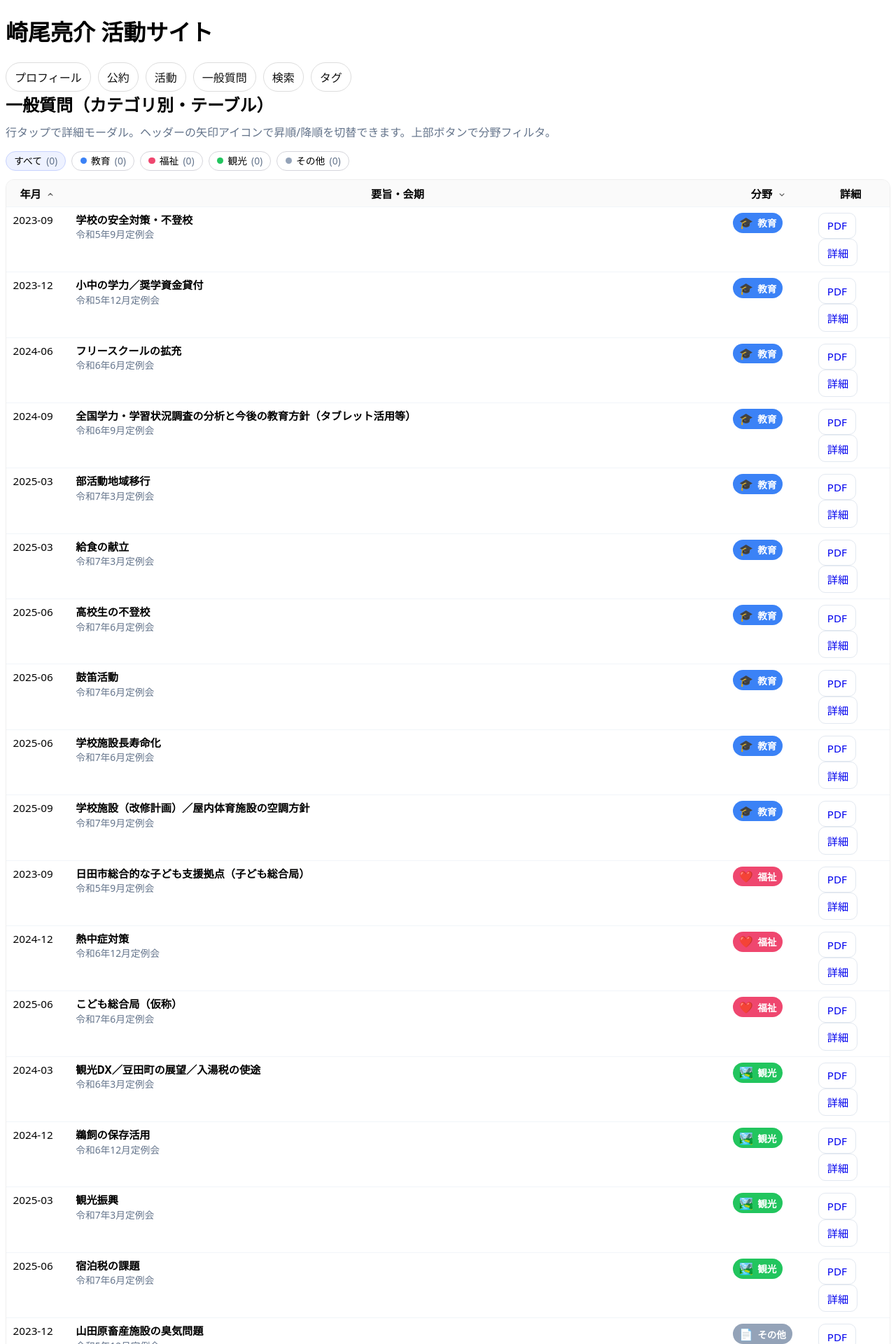
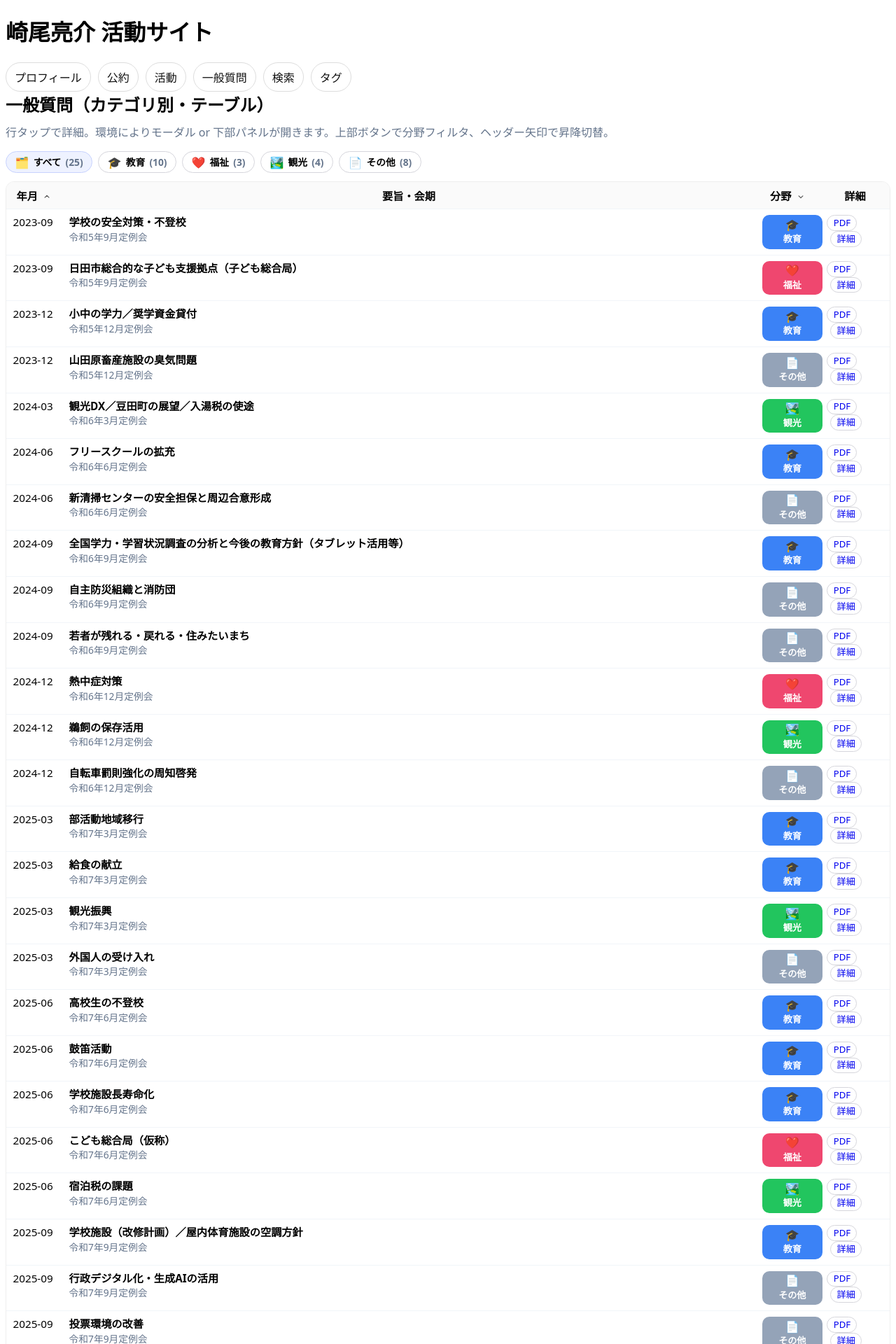
Before and after one commit to sakioryousuke-eng/activity-site, a Jekyll site: the page built from pages/matrix.html, in a window 1280 px wide. Shown: the top 1920 px of the page at 70% size. Built offline with Jekyll 4.4.1, drawn with Linux system fonts in a browser that asks for light colours; some of the changed text lies outside the part shown.

Commit message:
Update matrix.html

```diff
--- a/pages/matrix.html
+++ b/pages/matrix.html
@@ -5,7 +5,7 @@ permalink: /pages/matrix.html
 ---
 
 <h2 style="margin:0 0 10px;">一般質問（カテゴリ別・テーブル）</h2>
-<p class="muted" style="margin:6px 0 16px;">行タップで詳細モーダル。ヘッダーの矢印アイコンで昇順/降順を切替できます。上部ボタンで分野フィルタ。</p>
+<p class="muted" style="margin:6px 0 16px;">行タップで詳細。環境によりモーダル or 下部パネルが開きます。上部ボタンで分野フィルタ、ヘッダー矢印で昇降切替。</p>
 
 <style>
 body, h1, h2, h3, p, td, th, button, a {
@@ -18,10 +18,10 @@ table.matrix{width:100%;border-collapse:collapse;font-size:.95rem;table-layout:f
 .matrix tbody tr:hover{background:#fcfcff}
 .muted{color:#64748b}
 
-/* 列幅（要旨を最大化） */
-.col-month{width:5.6rem}
-.col-cat{width:7.6rem}
-.col-act{width:7.0rem}
+/* 列幅：要旨を広く、月/分野/操作は省スペース */
+.col-month{width:5.0rem}
+.col-cat{width:5.8rem}
+.col-act{width:6.2rem}
 
 /* 要旨表示 */
 .cell-title{font-weight:700;line-height:1.35;overflow:hidden;text-overflow:ellipsis;display:-webkit-box;-webkit-line-clamp:2;-webkit-box-orient:vertical}
@@ -39,24 +39,25 @@ table.matrix{width:100%;border-collapse:collapse;font-size:.95rem;table-layout:f
 [aria-sort="descending"] .chev{transform:rotate(0deg)}
 .sort-btn:hover .chev{opacity:1}
 
-/* フィルタボタン行 */
-.filter-bar{
-  display:flex;flex-wrap:wrap;gap:8px;align-items:center;margin:10px 0 12px;
-}
+/* フィルタボタン行（活動ページ風：色＋アイコン＋件数） */
+.filter-bar{display:flex;flex-wrap:wrap;gap:8px;align-items:center;margin:10px 0 12px;}
 .filter-btn{
   display:inline-flex;align-items:center;gap:.45em;
-  padding:.38rem .7rem;border:1px solid #d6d6dc;border-radius:999px;background:#fff;cursor:pointer;
-  font-size:.86rem;line-height:1;text-decoration:none;
+  padding:.42rem .78rem;border:1px solid #d6d6dc;border-radius:999px;background:#fff;cursor:pointer;
+  font-size:.86rem;line-height:1;text-decoration:none;font-weight:700;
 }
 .filter-btn[aria-pressed="true"]{background:#eef2ff;border-color:#c7d2fe}
-.filter-dot{width:.58rem;height:.58rem;border-radius:999px;display:inline-block}
-.dot-edu{background:#3b82f6}.dot-wel{background:#ef476f}.dot-tour{background:#22c55e}.dot-oth{background:#94a3b8}
-.count{color:#64748b;font-variant-numeric:tabular-nums}
+.count{color:#64748b;font-variant-numeric:tabular-nums;font-weight:600}
+.ficon{font-size:1rem;line-height:1}
+.fb-edu .ficon{color:#3b82f6}
+.fb-wel .ficon{color:#ef476f}
+.fb-tour .ficon{color:#22c55e}
+.fb-oth .ficon{color:#94a3b8}
 
-/* 🎨 分野バッジ（アイコン＋色付きピル） */
+/* 分野ピル（テーブル内）を縦配置にして省スペース */
 .cat-pill{
-  display:inline-flex;align-items:center;gap:.4rem;
-  padding:.28rem .55rem;border-radius:999px;font-size:.85rem;font-weight:700;color:#fff;
+  display:inline-flex;flex-direction:column;align-items:center;gap:.15rem;
+  padding:.35rem .4rem;border-radius:10px;font-size:.82rem;font-weight:800;color:#fff;min-width:4.6rem;
 }
 .cat-pill .icon{font-size:1rem;line-height:1}
 .cat-edu{background:#3b82f6}   /* 教育：青 */
@@ -64,24 +65,37 @@ table.matrix{width:100%;border-collapse:collapse;font-size:.95rem;table-layout:f
 .cat-tour{background:#22c55e}  /* 観光：緑 */
 .cat-oth{background:#94a3b8}   /* その他：グレー */
 
-/* SP微調整 */
-@media(max-width:840px){.col-month{width:5.2rem}.col-cat{width:7.0rem}.col-act{width:6.6rem}}
-@media(max-width:480px){.col-month{width:4.9rem}.col-cat{width:6.6rem}.col-act{width:6.2rem}.cell-session{display:none}}
+/* 操作ボタン */
+.btn{display:inline-flex;align-items:center;gap:.3em;padding:.24rem .52rem;border:1px solid #d6d6dc;border-radius:999px;background:#fff;text-decoration:none;font-size:.82rem;line-height:1;white-space:nowrap}
+.btn:hover{background:#f5f7ff}
+.btn + .btn{margin-left:.3rem}
+
+/* 下部詳細パネル（モーダル非対応向けフォールバック） */
+#detailPanel{display:none;border:1px solid #eee;border-radius:12px;background:#fff;margin:14px 0;padding:.8rem 1rem}
+#detailPanel.active{display:block}
+#detailPanel h3{margin:.2rem 0 .4rem;font-size:1.05rem}
+#detailPanel .meta{color:#475569;font-size:.92rem;margin:.15rem 0}
+
+@media(max-width:840px){.col-month{width:4.8rem}.col-cat{width:5.6rem}.col-act{width:6.0rem}}
+@media(max-width:480px){.col-month{width:4.6rem}.col-cat{width:5.4rem}.col-act{width:5.8rem}.cell-session{display:none}}
 </style>
 
-<!-- ▼ 分野フィルタボタン -->
+<!-- ▼ 分野フィルタ（アイコン＋色、件数表示あり） -->
 <div class="filter-bar" id="filterBar" aria-label="分野フィルタ">
-  <button class="filter-btn" data-cat="ALL" aria-pressed="true"><span>すべて</span> <span class="count" id="cnt-all">(0)</span></button>
-  <button class="filter-btn" data-cat="教育"><span class="filter-dot dot-edu"></span><span>教育</span> <span class="count" id="cnt-教育">(0)</span></button>
-  <button class="filter-btn" data-cat="福祉"><span class="filter-dot dot-wel"></span><span>福祉</span> <span class="count" id="cnt-福祉">(0)</span></button>
-  <button class="filter-btn" data-cat="観光"><span class="filter-dot dot-tour"></span><span>観光</span> <span class="count" id="cnt-観光">(0)</span></button>
-  <button class="filter-btn" data-cat="その他"><span class="filter-dot dot-oth"></span><span>その他</span> <span class="count" id="cnt-その他">(0)</span></button>
+  <button class="filter-btn fb-all" data-cat="ALL" aria-pressed="true"><span class="ficon">🗂️</span><span>すべて</span> <span class="count" id="cnt-all">(0)</span></button>
+  <button class="filter-btn fb-edu" data-cat="教育"><span class="ficon">🎓</span><span>教育</span> <span class="count" id="cnt-教育">(0)</span></button>
+  <button class="filter-btn fb-wel" data-cat="福祉"><span class="ficon">❤️</span><span>福祉</span> <span class="count" id="cnt-福祉">(0)</span></button>
+  <button class="filter-btn fb-tour" data-cat="観光"><span class="ficon">🏞️</span><span>観光</span> <span class="count" id="cnt-観光">(0)</span></button>
+  <button class="filter-btn fb-oth" data-cat="その他"><span class="ficon">📄</span><span>その他</span> <span class="count" id="cnt-その他">(0)</span></button>
 </div>
 
 <div class="matrix-wrap">
   <table class="matrix" id="matrixTable">
     <colgroup>
-      <col class="col-month"><col><!-- 要旨（広い） --><col class="col-cat"><col class="col-act">
+      <col class="col-month"><!-- 月 -->
+      <col><!-- 要旨（広い） -->
+      <col class="col-cat"><!-- 分野 -->
+      <col class="col-act"><!-- 操作 -->
     </colgroup>
     <thead>
       <tr>
@@ -129,9 +143,10 @@ table.matrix{width:100%;border-collapse:collapse;font-size:.95rem;table-layout:f
             <div class="cell-session">{{ s.session }}</div>
           </td>
           <td>
-            <!-- 🎨 アイコン＋色付きピル -->
+            <!-- 🎨 縦並びの分野ピル -->
             <span class="cat-pill cat-{{ catkey | strip }}" title="{{ catlabel | strip }}">
-              <span class="icon">{{ caticon }}</span>{{ catlabel | strip }}
+              <span class="icon">{{ caticon }}</span>
+              <span>{{ catlabel | strip }}</span>
             </span>
           </td>
           <td>
@@ -139,6 +154,7 @@ table.matrix{width:100%;border-collapse:collapse;font-size:.95rem;table-layout:f
               {% if s.pdf %}
                 <a class="btn pdf-link" href="{{ s.pdf | relative_url }}" data-modal="pdf" data-title="{{ s.text }}">PDF</a>
               {% endif %}
+              <!-- 詳細はハッシュ＋JSでモーダル/パネルを開く -->
               <a class="btn ghost detail-link" href="#">詳細</a>
             </div>
           </td>
@@ -148,7 +164,7 @@ table.matrix{width:100%;border-collapse:collapse;font-size:.95rem;table-layout:f
   </table>
 </div>
 
-<!-- 詳細モーダル -->
+<!-- 詳細モーダル（対応環境） -->
 <dialog id="detailModal" aria-label="質問の詳細">
   <div style="display:flex;justify-content:space-between;align-items:center;padding:.7rem .9rem;border-bottom:1px solid #eee">
     <strong id="detailTitle"></strong>
@@ -162,6 +178,15 @@ table.matrix{width:100%;border-collapse:collapse;font-size:.95rem;table-layout:f
   </div>
 </dialog>
 
+<!-- フォールバック詳細パネル（モーダル非対応/失敗時に使用） -->
+<section id="detailPanel" aria-live="polite">
+  <h3 id="dpTitle"></h3>
+  <p class="meta"><strong>会期:</strong> <span id="dpSession"></span></p>
+  <p class="meta"><strong>年月:</strong> <span id="dpMonth"></span>　<strong>分野:</strong> <span id="dpCat"></span></p>
+  <div id="dpRelated"></div>
+  <div id="dpPDF" style="margin-top:.6rem;"></div>
+</section>
+
 {% raw %}
 <script>
 document.addEventListener('DOMContentLoaded',()=>{
@@ -208,7 +245,7 @@ document.addEventListener('DOMContentLoaded',()=>{
     return slugify(`${tr.dataset.cat}-${tr.dataset['monthIso']}-${tr.dataset.title}`);
   }
 
-  // 「詳細」リンク → #k=... & モーダル
+  // 「詳細」リンク/行クリック → モーダル or パネル
   allRows.forEach(tr=>{
     const key = keyOfRow(tr);
     tr.dataset.key = key;
@@ -223,7 +260,6 @@ document.addEventListener('DOMContentLoaded',()=>{
     }
   });
 
-  // 行本体クリックでもモーダル
   tbody.addEventListener('click',(e)=>{
     const row=e.target.closest('tr.row'); if(!row) return;
     if(e.target.closest('a,button,[data-modal]')) return;
@@ -233,24 +269,54 @@ document.addEventListener('DOMContentLoaded',()=>{
   });
 
   function openDetail(row){
-    document.getElementById('detailTitle').textContent = row.dataset.title || '';
-    document.getElementById('detailSession').textContent = row.dataset.session || '';
-    document.getElementById('detailMonth').textContent = row.dataset['monthIso'] || '';
-    document.getElementById('detailCat').textContent = row.dataset.cat || '';
+    const title = row.dataset.title || '';
+    const session = row.dataset.session || '';
+    const month = row.dataset['monthIso'] || '';
+    const cat = row.dataset.cat || '';
     const rel = JSON.parse(row.dataset.related || '[]');
+    const pdf = row.dataset.pdf || '';
+
+    // モーダル側
+    if(document.getElementById('detailTitle')){
+      document.getElementById('detailTitle').textContent = title;
+      document.getElementById('detailSession').textContent = session;
+      document.getElementById('detailMonth').textContent = month;
+      document.getElementById('detailCat').textContent = cat;
       document.getElementById('detailRelated').innerHTML = rel.length
         ? '<strong>類似議員</strong><ul style="margin:.4rem 0 .2rem 1.1rem;">' +
           rel.map(x=>`<li>${x.name}（${x.party}）：${x.month}／${x.topic}</li>`).join('') +
           '</ul>' : '<span class="muted">—</span>';
-    const pdf = row.dataset.pdf || '';
       document.getElementById('detailPDF').innerHTML = pdf
         ? `<a href="${pdf}" data-modal="pdf" class="btn">📄 PDFを開く</a>
            &nbsp;<a href="${pdf}" target="_blank" rel="noopener" class="btn ghost">↗︎ 新しいタブ</a>`
         : '<span class="muted">PDFなし</span>';
-    dlg.showModal();
     }
 
-  /* ========= 件数カウント & フィルタ ========= */
+    // フォールバックパネル側（常に内容も更新しておく）
+    if(dp){
+      document.getElementById('dpTitle').textContent = title;
+      document.getElementById('dpSession').textContent = session;
+      document.getElementById('dpMonth').textContent = month;
+      document.getElementById('dpCat').textContent = cat;
+      document.getElementById('dpRelated').innerHTML = rel.length
+        ? '<strong>類似議員</strong><ul style="margin:.2rem 0 .2rem 1.1rem;">' +
+          rel.map(x=>`<li>${x.name}（${x.party}）：${x.month}／${x.topic}</li>`).join('') +
+          '</ul>' : '<span class="muted">—</span>';
+      document.getElementById('dpPDF').innerHTML = pdf
+        ? `<a href="${pdf}" data-modal="pdf" class="btn">📄 PDFを開く</a>
+           &nbsp;<a href="${pdf}" target="_blank" rel="noopener" class="btn ghost">↗︎ 新しいタブ</a>`
+        : '<span class="muted">PDFなし</span>';
+    }
+
+    // 表示：まずモーダルを試み、ダメならパネル
+    closeViews();
+    if(!safeShowModal() && dp){
+      dp.classList.add('active');
+      dp.scrollIntoView({behavior:'smooth', block:'start'});
+    }
+  }
+
+  /* ========= 件数カウント（復活） ========= */
   const COUNTS = { 'ALL': allRows.length, '教育':0,'福祉':0,'観光':0,'その他':0 };
   allRows.forEach(tr=>{
     const cat = tr.dataset.cat || 'その他';
@@ -261,6 +327,7 @@ document.addEventListener('DOMContentLoaded',()=>{
     const el=document.getElementById(id); if(el) el.textContent=`(${COUNTS[k]||0})`;
   });
 
+  /* ========= フィルタ ========= */
   let currentFilter='ALL';
   const filterBar=document.getElementById('filterBar');
   filterBar.addEventListener('click',(e)=>{
```
Also changed, not shown: other parts of pages/matrix.html (+16 -7 lines). Lines whose indentation alone changed are shown as unchanged.
